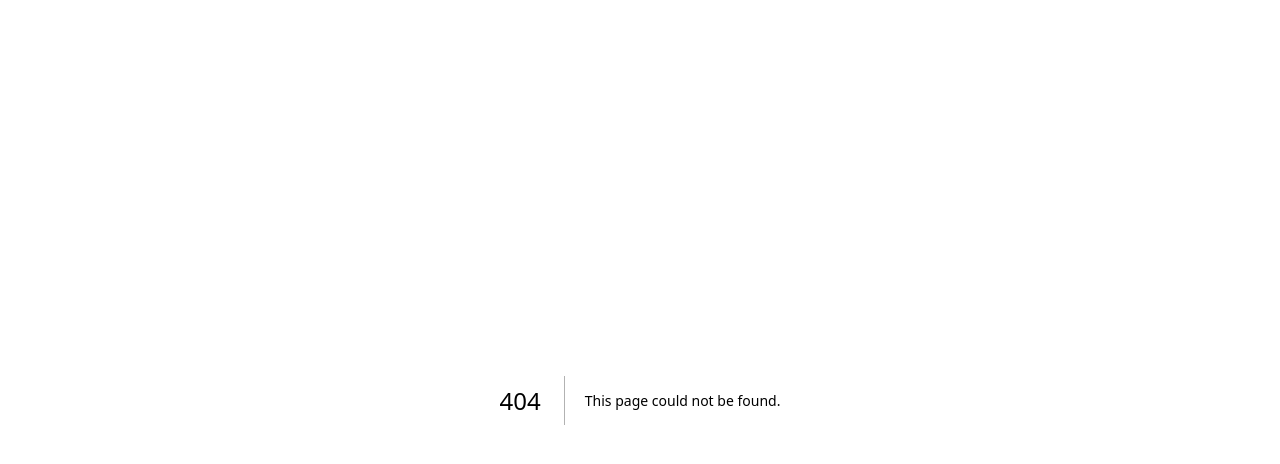
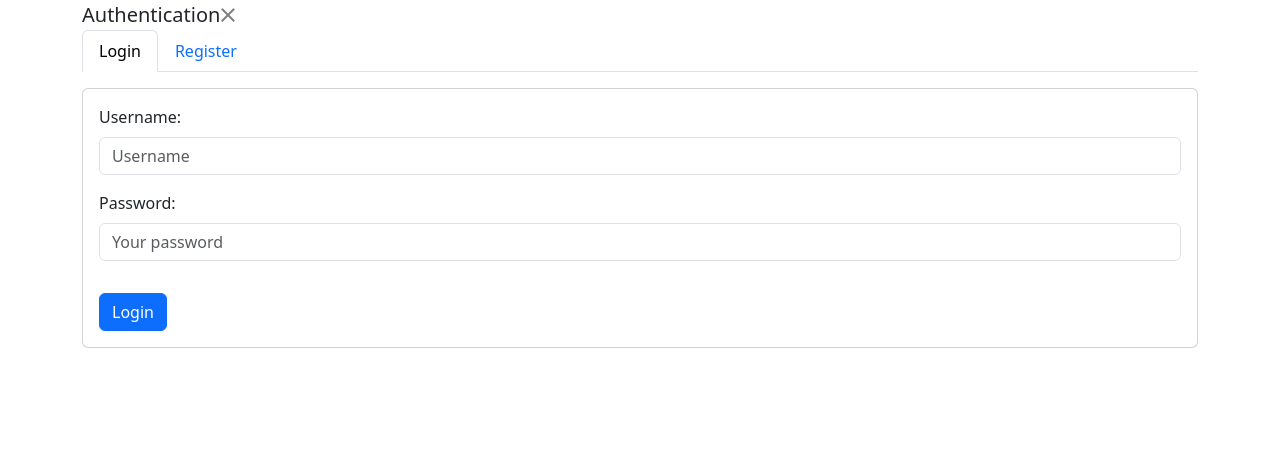
Before and after one commit to Ethan-Portman/msg-board-app, a Next.js app: page /LoginPage in a window 1280 px wide. Before the commit this address had no page. Shown: the top 464 px of the page. Built offline with nearby package versions, Linux system fonts and the light colour scheme.

Commit message:
Added state and reactions to being logged in or not

```diff
--- /dev/null
+++ b/pages/LoginPage.js
@@ -0,0 +1,45 @@
+// pages/LoginPage.js
+import { useState } from 'react';
+import axios from 'axios';
+import { Tab, Tabs, Container } from 'react-bootstrap';
+
+import AuthenticationHeader from '../components/Authentication/AuthenticationHeader';
+import LoginForm from '../components/Authentication/LoginForm';
+import RegisterForm from '../components/Authentication/RegisterForm';
+
+const LoginPage = ({ setToken }) => {
+    const [key, setKey] = useState('login'); // State to manage active tab
+
+    const handleRegister = async (registerData) => {
+        const response = await axios.post('http://172.30.71.9:3004/v1/users', registerData);
+    };
+
+    const handleLogin = async (loginData) => {
+        const response = await axios.post('http://172.30.71.9:3004/v1/login', loginData);
+        const { token } = response.data;
+        // Store the token in sessionStorage
+        sessionStorage.setItem('token', token);
+        setToken(token);
+    };
+
+    return (
+        <Container>
+            <AuthenticationHeader />
+            <Tabs
+                id="authentication-tabs"
+                activeKey={key}
+                onSelect={(k) => setKey(k)}
+                className="mb-3"
+            >
+                <Tab eventKey="login" title="Login">
+                    <LoginForm handleLogin={handleLogin} />
+                </Tab>
+                <Tab eventKey="register" title="Register">
+                    <RegisterForm handleRegister={handleRegister} />
+                </Tab>
+            </Tabs>
+        </Container>
+    );
+};
+
+export default LoginPage;
```
Also changed, not shown: components/Authentication/LoginPage.js (deleted, +0 -19 lines), pages/AuthenticatedPage.js (added, +24 -0 lines), pages/index.js (+13 -3 lines).
